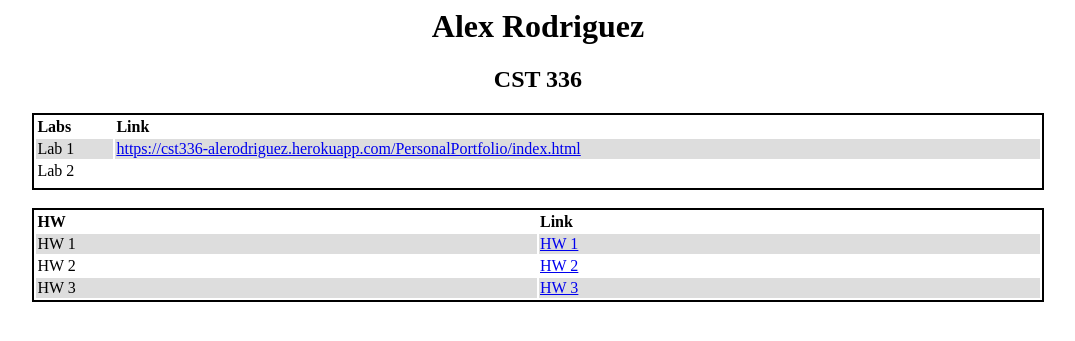
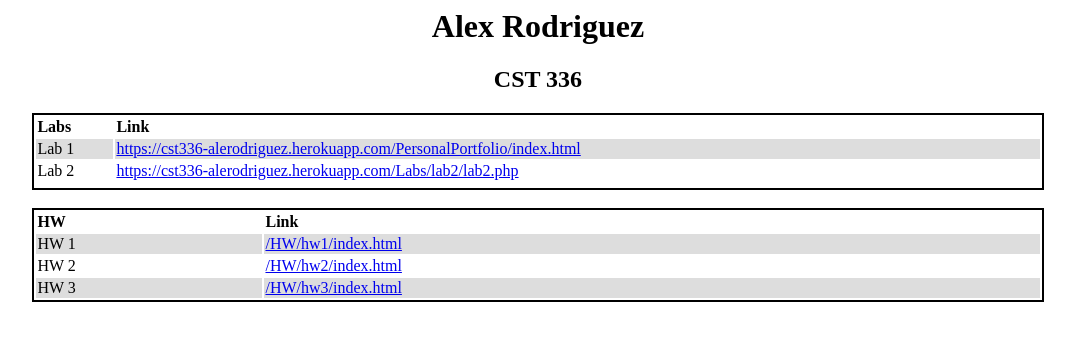
Before and after one commit to alerodriguezz/cst336, a PHP site: page / in a window 1280 px wide. Shown: the top 341 px of the page, without its empty margins (102-1177 px from the left). Run offline with PHP 8.4, Linux system fonts and the light colour scheme.

Commit message:
home page link update

```diff
--- a/index.php
+++ b/index.php
@@ -41,10 +41,12 @@
             </tr>
             <tr>
                 <td>Lab 1</td>
-                <td> <a target="_blank" href="https://cst336-alerodriguez.herokuapp.com/Labs/lab2/index.php">https://cst336-alerodriguez.herokuapp.com/PersonalPortfolio/index.html</a></a></td>
+                <td> <a target="_blank" href="https://cst336-alerodriguez.herokuapp.com/Labs/lab1/index.php">https://cst336-alerodriguez.herokuapp.com/PersonalPortfolio/index.html</a></a></td>
             </tr>
             <tr>
                 <td>Lab 2</td>
+                    <td> <a target="_blank" href="https://cst336-alerodriguez.herokuapp.com/Labs/lab2/lab2.php">https://cst336-alerodriguez.herokuapp.com/Labs/lab2/lab2.php</a></a></td>
+
             </tr>
         </table>
         <br>
@@ -55,16 +57,16 @@
             </tr>
               <tr>
                 <td>HW 1</td>
-                <td> <a target="_blank" href="/HW/hw1/index.html">HW 1</a></td>
+                <td> <a target="_blank" href="/HW/hw1/index.html">/HW/hw1/index.html</a></td>
             </tr>
                 <tr>
                     <td>HW 2</td>
-                    <td><a target="_blank" href="/HW/hw2/index.html">HW 2</a></td>
+                    <td><a target="_blank" href="/HW/hw2/index.html">/HW/hw2/index.html</a></td>
                 </tr>
 
                 <tr>
                     <td>HW 3</td>
-                    <td><a target="_blank" href="/HW/hw3/index.html">HW 3</a></td>
+                    <td><a target="_blank" href="/HW/hw3/index.html">/HW/hw3/index.html</a></td>
                 </tr>
         </table>
 
```
